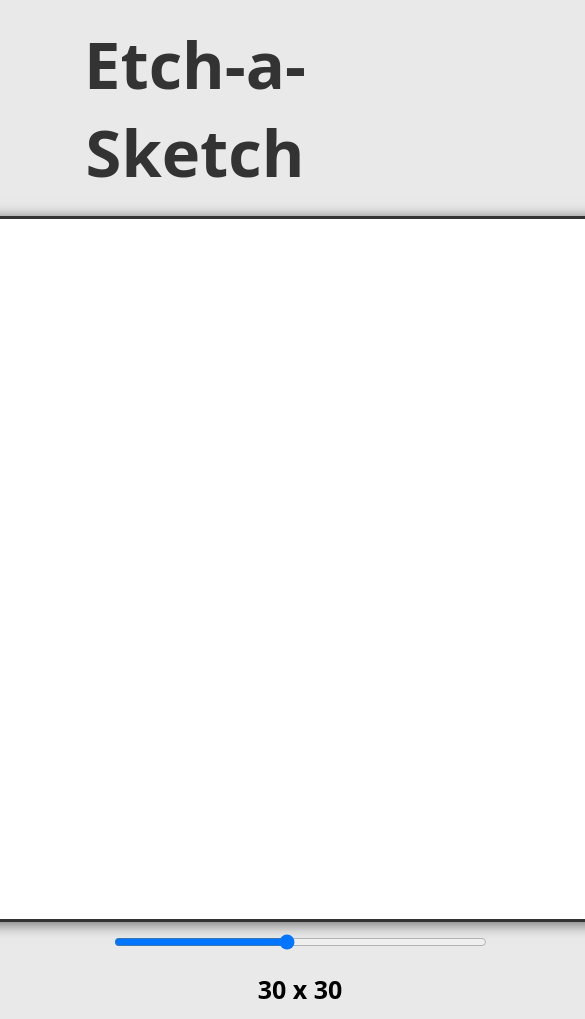
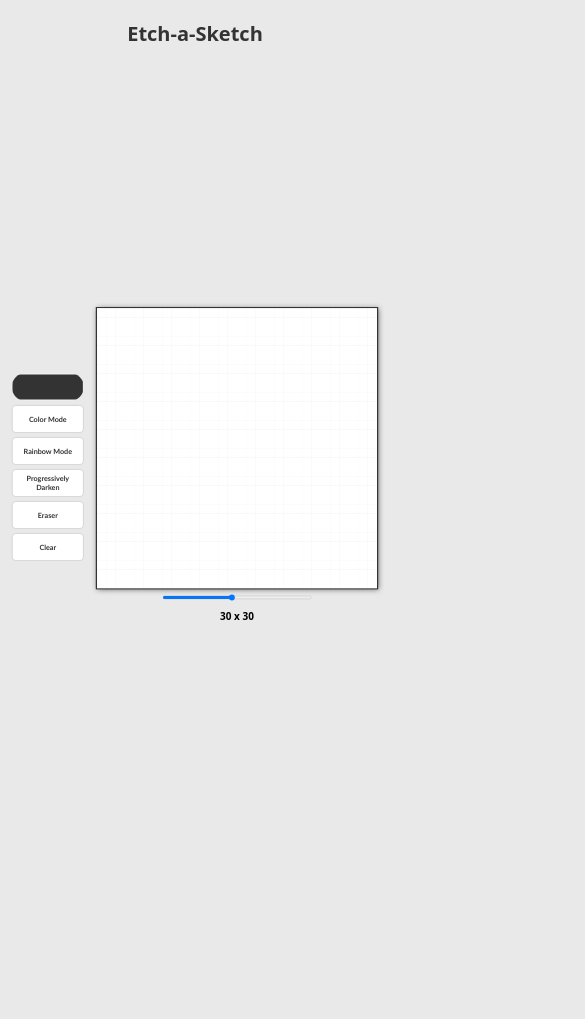
Before and after one commit to Kevinjose102/Etch-a-Sketch, a plain HTML site: page index.html in a window 390 px wide. Shown: the top 1019 px of the page, 585 px wide, since content can reach past the window. After the commit the page ends 844 px from the top, so only its background shows below. Drawn offline with Linux system fonts and the light colour scheme.

Commit message:
minor bug fix

```diff
--- a/styles.css
+++ b/styles.css
@@ -6,8 +6,8 @@ html{
 }
 
 body{
-    height: 100vh;
-    width: 100vw;;
+    height: 100%;
+    width: 100%;;
     background-color: white;
     display: flex;
     flex-direction: column;
@@ -135,3 +135,23 @@ footer{
 .button-active:hover{
     background-color: #333333;
 }
+
+@media only screen and (max-width: 420px){
+    html{
+        width: unset;
+        overflow: scroll;
+        max-height: 100vh;
+    }
+    body{
+        height: 100vh;
+        max-height: 100vh;
+        width: unset;
+        overflow: hidden;
+    }
+    h1{
+        font-size: 20px;
+    }
+    .content{
+        transform: scale(0.4);
+    }
+}
```
Also changed, not shown: index.html (+1 -0 lines).
